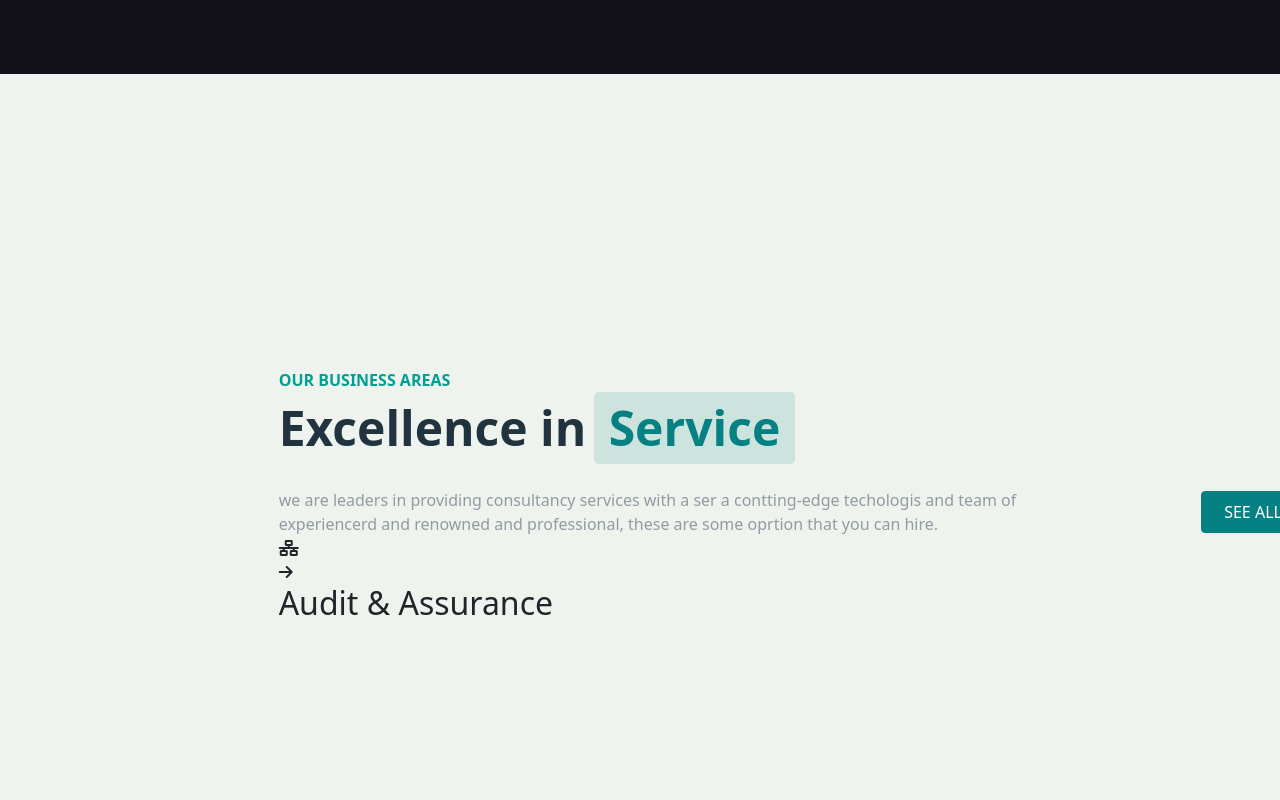
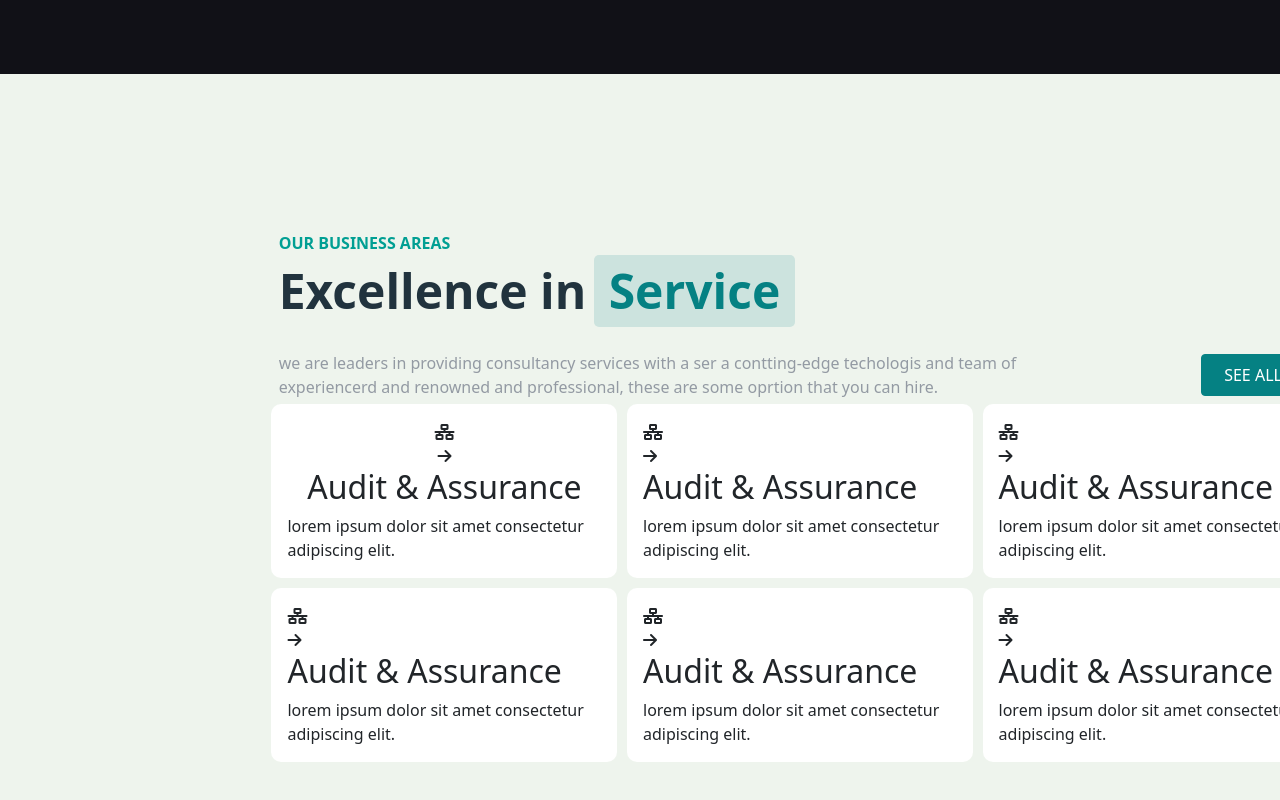
Before and after one commit to lorenzosavoia/proj-html-vuejs, a Vue app: page / in a window 1280 px wide. Shown: the part 1121-1921 px from the top of the page. Built offline with nearby package versions, Linux system fonts and the light colour scheme.

Commit message:
add excelle on main

```diff
--- a/src/components/Main.vue
+++ b/src/components/Main.vue
@@ -64,13 +64,60 @@
                         </div>
                     </div>
                     <!-- header -->
-                    <div class="col-4 box-excellence">
-                        <div>
-                            <div class="icon"><i class="fas fa-network-wired"></i></div>
-                            <div class="icon"><i class="fas fa-arrow-right"></i></div>
+                    <div class="col-12">
+                        <div class="row justify-content-around">
+                            <div class="col-3 box-excellence flex-fill">
+                                <div class="text-center">
+                                    <div class="icon text-center"><i class="fas fa-network-wired"></i></div>
+                                    <div class="icon text-center"><i class="fas fa-arrow-right"></i></div>
+                                </div>
+                                <h2 class="text-center">Audit & Assurance</h2>
+                                <span class="text-center">lorem ipsum dolor sit amet consectetur adipiscing elit.</span>
+                            </div>
+                            <div class="col-3 box-excellence flex-fill">
+                                <div>
+                                    <div class="icon"><i class="fas fa-network-wired"></i></div>
+                                    <div class="icon"><i class="fas fa-arrow-right"></i></div>
+                                </div>
+                                <h2>Audit & Assurance</h2>
+                                <span>lorem ipsum dolor sit amet consectetur adipiscing elit.</span>
+                            </div>
+                            <div class="col-3 box-excellence flex-fill">
+                                <div>
+                                    <div class="icon"><i class="fas fa-network-wired"></i></div>
+                                    <div class="icon"><i class="fas fa-arrow-right"></i></div>
+                                </div>
+                                <h2>Audit & Assurance</h2>
+                                <span>lorem ipsum dolor sit amet consectetur adipiscing elit.</span>
+                            </div>
+                            <div class="col-3 box-excellence flex-fill">
+                                <div>
+                                    <div class="icon"><i class="fas fa-network-wired"></i></div>
+                                    <div class="icon"><i class="fas fa-arrow-right"></i></div>
+                                </div>
+                                <h2>Audit & Assurance</h2>
+                                <span>lorem ipsum dolor sit amet consectetur adipiscing elit.</span>
+                            </div>
+                            <div class="col-3 box-excellence flex-fill">
+                                <div>
+                                    <div class="icon"><i class="fas fa-network-wired"></i></div>
+                                    <div class="icon"><i class="fas fa-arrow-right"></i></div>
+                                </div>
+                                <h2>Audit & Assurance</h2>
+                                <span>lorem ipsum dolor sit amet consectetur adipiscing elit.</span>
+                            </div>
+                            <div class="col-3 box-excellence flex-fill">
+                                <div>
+                                    <div class="icon"><i class="fas fa-network-wired"></i></div>
+                                    <div class="icon"><i class="fas fa-arrow-right"></i></div>
+                                </div>
+                                <h2>Audit & Assurance</h2>
+                                <span>lorem ipsum dolor sit amet consectetur adipiscing elit.</span>
+                            </div>
+
                         </div>
-                        <h2>Audit & Assurance</h2>
                     </div>
+
                 </div>
             </div>
         </div>
@@ -168,6 +215,12 @@ export default {
     }
     // header
 
+    .box-excellence{
+        background-color: white;
+        padding: 1em;
+        margin: 0.3em;
+        border-radius: 10px;
+    }
 }
 
 // excellence service
```
